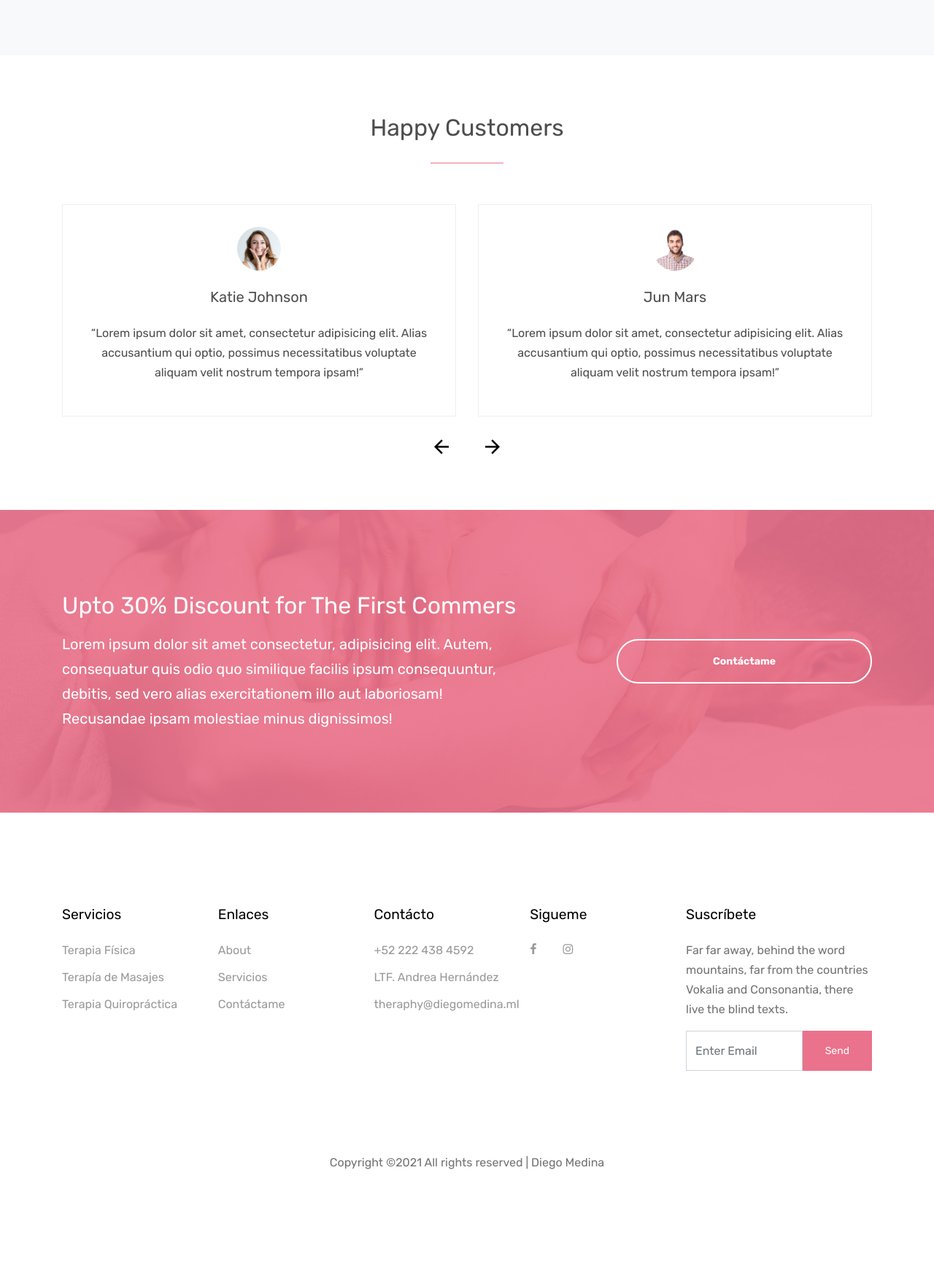
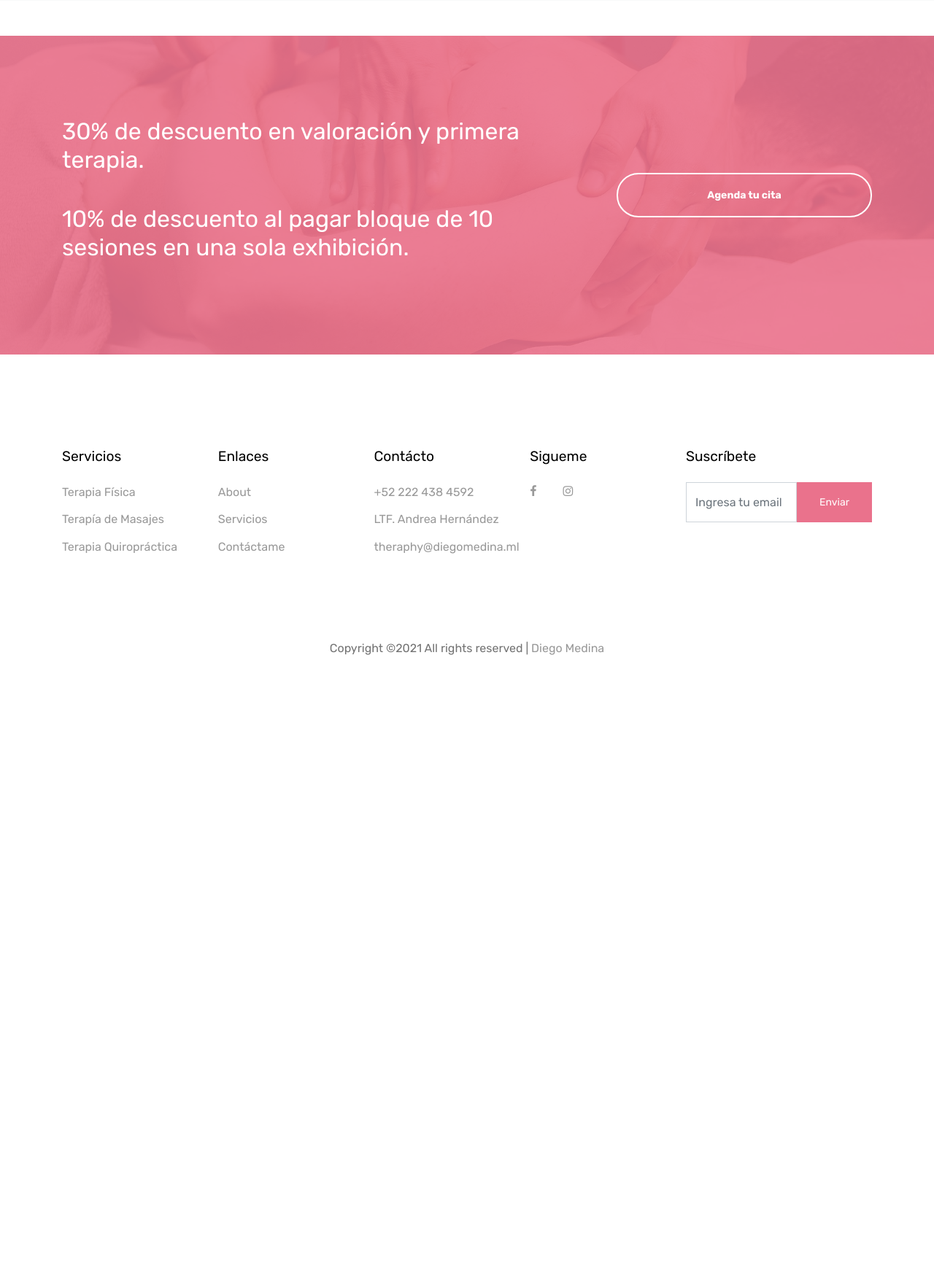
Before and after one commit to DiegoNMedina/blog, a CodeIgniter app: page /database/index.php/theraphy/index in a window 1280 px wide. Shown: the part 2672-4424 px from the top of the page at 73% size. After the commit the page ends 3570 px from the top, so only its background shows below. Run offline with CodeIgniter, Linux system fonts and the light colour scheme; some web fonts are replaced.

Commit message:
Content to Theraphy

```diff
--- a/application/config/routes.php
+++ b/application/config/routes.php
@@ -6,7 +6,5 @@ $route['404_override'] = 'notfound/index';
 $route['translate_uri_dashes'] = FALSE;
 
 $route['Miguel_Jr'] = "Music/Index";
-
-
 $route['LTF_AndreaH'] = "Theraphy";
-$route['LTF_AndreaH/About'] = "Theraphy/about";
+$route['LTF_AndreaH/About'] = "Theraphy/About";
--- a/application/controllers/Theraphy.php
+++ b/application/controllers/Theraphy.php
@@ -25,13 +25,13 @@ class Theraphy extends CI_Controller
         $this->load->view('theraphy/types', $config);
         $this->load->view('theraphy/extra', $config);
         $this->load->view('theraphy/offers', $config);
-        $this->load->view('theraphy/customers', $config);
+        /* $this->load->view('theraphy/customers', $config); */
         $this->load->view('theraphy/discount', $config);
         $this->load->view('theraphy/footer', $config);
         $this->load->view('theraphy/libraries');
     }
 
-    public function about(){
+    public function About(){
         $config['tphone'] = $this->config->item('tphone');
         $config['tcity'] = $this->config->item('tcity');
         $config['tzip_code'] = $this->config->item('tzip_code');
--- a/application/views/theraphy/customers.php
+++ b/application/views/theraphy/customers.php
@@ -2,7 +2,7 @@
   <div class="container">
     <div class="row mb-5">
       <div class="col-md-12 text-center">
-        <h2 class="site-section-heading text-center font-secondary">Happy Customers</h2>
+        <h2 class="site-section-heading text-center font-secondary">Clientes Felices</h2>
       </div>
     </div>
     <div class="row">
--- a/application/views/theraphy/discount.php
+++ b/application/views/theraphy/discount.php
@@ -2,11 +2,12 @@
     <div class="container">
         <div class="row align-items-center justify-content-between">
             <div class="col-lg-7 mb-4 mb-lg-0">
-                <h2 class="mb-3 mt-0 text-white">Upto 30% Discount for The First Commers</h2>
-                <p class="mb-0 text-white lead">Lorem ipsum dolor sit amet consectetur, adipisicing elit. Autem, consequatur quis odio quo similique facilis ipsum consequuntur, debitis, sed vero alias exercitationem illo aut laboriosam! Recusandae ipsam molestiae minus dignissimos!</p>
+                <h2 class="mb-3 mt-0 text-white">30% de descuento en valoración y primera terapia.</h2>
+                <br>
+                <h2 class="mb-3 mt-0 text-white">10% de descuento al pagar bloque de 10 sesiones en una sola exhibición.</h2>
             </div>
             <div class="col-lg-4">
-                <p class="mb-0"><a href="tel://<?php echo $tphone ?>"" class="btn btn-outline-white text-white btn-md btn-pill px-5 font-weight-bold btn-block">Contáctame</a></p>
+                <p class="mb-0"><a href="tel://<?php echo $tphone ?>"" class=" btn btn-outline-white text-white btn-md btn-pill px-5 font-weight-bold btn-block">Agenda tu cita</a></p>
             </div>
         </div>
     </div>
--- a/application/views/theraphy/extra.php
+++ b/application/views/theraphy/extra.php
@@ -1,12 +1,12 @@
 <div class="block-half-content-1 d-block d-lg-flex mt-5">
-    <div class="block-half-content-img" style="background-image: url('<?= base_url()?>assets/theraphy/images/hero_bg_1.jpg')">
+    <div class="block-half-content-img" style="background-image: url('<?= base_url() ?>assets/theraphy/images/electro2.jpg')">
 
     </div>
     <div class="block-half-content-text bg-primary">
         <div class="block-half-content-text-inner">
             <h2 class="block-half-content-heading mb-4">¿Por qué elegirme?</h2>
             <div class="block-half-content-excerpt">
-                <p class="lead">Lorem ipsum dolor sit amet, consectetur adipisicing elit. Ut tenetur possimus nam totam, repellat expedita ullam amet velit.</p>
+                <p class="lead">Mi formación académica se llevó a cabo en una de las universidades mejor reconocidas a nivel nacional, amplia experiencia en el área de fisioterapia preventiva, neurológica, ortopédica y pediátrica.</p>
             </div>
         </div>
 
@@ -15,7 +15,7 @@
                 <div class="col-sm-4">
                     <div class="counter">
                         <div class="number-wrap">
-                            <span class="block-counter-1-number" data-number="3">0</span><span class="append">K</span>
+                            <span class="block-counter-1-number" data-number="10">0</span><span class="append">K</span>
                         </div>
                         <span class="block-counter-1-caption">Clientes felices</span>
                     </div>
@@ -23,7 +23,7 @@
                 <div class="col-sm-4">
                     <div class="counter">
                         <div class="number-wrap">
-                            <span class="block-counter-1-number" data-number="7">0</span><span class="append"></span>
+                            <span class="block-counter-1-number" data-number="8">0</span><span class="append"></span>
                         </div>
                         <span class="block-counter-1-caption">Años de experiencia</span>
                     </div>
--- a/application/views/theraphy/footer.php
+++ b/application/views/theraphy/footer.php
@@ -36,11 +36,10 @@
             </div>
             <div class="col-lg-3">
                 <h2 class="footer-heading mb-4">Suscríbete</h2>
-                <p>Far far away, behind the word mountains, far from the countries Vokalia and Consonantia, there live the blind texts.</p>
                 <form action="#" method="post" class="subscription">
                     <div class="input-group mb-3  d-flex align-items-stretch">
-                        <input type="text" class="form-control bg-transparent" placeholder="Enter Email" aria-label="Enter Email" aria-describedby="button-addon2">
-                        <button class="btn btn-primary text-white" type="button" id="button-addon2">Send</button>
+                        <input type="text" class="form-control bg-transparent" placeholder="Ingresa tu email" aria-label="Enter Email" aria-describedby="button-addon2">
+                        <button class="btn btn-primary text-white" type="button" id="button-addon2">Enviar</button>
                     </div>
                 </form>
             </div>
@@ -51,7 +50,7 @@
                     <!-- Link back to Colorlib can't be removed. Template is licensed under CC BY 3.0. -->
                     Copyright &copy;<script>
                         document.write(new Date().getFullYear());
-                    </script> All rights reserved | <?= $name ?> </a>
+                    </script> All rights reserved | <a href="https://diegomedina.ml/"> <?= $name ?> </a>
                     <!-- Link back to Colorlib can't be removed. Template is licensed under CC BY 3.0. -->
                 </p>
             </div>
--- a/application/views/theraphy/head.php
+++ b/application/views/theraphy/head.php
@@ -3,6 +3,8 @@
 
 <head>
     <title>LTF Andrea Hernández</title>
+    <meta name="author" content="LTF Andrea Hernández Medina">
+    <meta name="description" content="Terapia a domicilio en todo puebla, contáctame.">
     <meta charset="utf-8">
     <meta name="viewport" content="width=device-width, initial-scale=1, shrink-to-fit=no">
 
--- a/application/views/theraphy/header.php
+++ b/application/views/theraphy/header.php
@@ -18,6 +18,7 @@
                     <nav class="site-navigation position-relative text-right" role="navigation">
                         <ul class="site-menu js-clone-nav mr-auto d-none d-lg-block">
                             <li><a href="<?= base_url('LTF_AndreaH') ?>"><span>Inicio</span></a></li>
+                            <li><a href="<?= base_url('LTF_AndreaH/About') ?>"><span>About</span></a></li>
                             <li class="has-children">
                                 <a href="services.html"><span>Servicios</span></a>
                                 <ul class="dropdown arrow-top">
@@ -34,7 +35,6 @@
                                     </li> -->
                                 </ul>
                             </li>
-                            <li><a href="<?= base_url('LTF_AndreaH/About') ?>"><span>About</span></a></li>
                             <li><a href="tel://<?php echo $tphone ?>"><span>Contacto</span></a></li>
                         </ul>
                     </nav>
--- a/application/views/theraphy/info.php
+++ b/application/views/theraphy/info.php
@@ -34,7 +34,8 @@
                         <span class="icon icon-clock-o mr-3"></span>
                         <div class="text">
                             <strong class="d-block heading">Horarios</strong>
-                            <span class="excerpt">Lu-Do 7:AM - 5PM</span>
+                            <span class="excerpt">Lu-Vi 9:00AM - 7:00PM</span>
+                            <span class="excerpt">Sa 9:00AM - 2:00PM</span>
                         </div>
                     </div>
                 </div>
--- a/application/views/theraphy/offers.php
+++ b/application/views/theraphy/offers.php
@@ -11,45 +11,22 @@
             <div class="half-wrap d-block d-md-flex">
                 <div class="half bg-white d-block d-md-flex arrow-right">
                     <div class="text">
-                        <h2>Terapia Fisica</h2>
-                        <p>Lorem ipsum dolor sit amet, consectetur adipisicing elit. Repellendus, unde!</p>
-                        <p><a href="course-details.html" class="btn btn-primary btn-sm btn-pill">Learn More</a></p>
+                        <h2>Terapia Física y Rehabilitación</h2>
+                        <p>Al término del bloque de sesiones, plan de tratamiento de higiene de columna para casa.</p>
+                        <p><a href="tel://<?php echo $tphone ?>" class="btn btn-primary btn-sm btn-pill">Contáctame</a></p>
                     </div>
                 </div>
-                <div class="half bg-img img" style="background-image: url('<?= base_url() ?>assets/theraphy/images/img_1.jpg');"></div>
+                <div class="half bg-img img" style="background-image: url('<?= base_url() ?>assets/theraphy/images/electro.jpg');"></div>
             </div>
             <div class="half-wrap d-block d-md-flex">
                 <div class="half bg-white d-block d-md-flex arrow-right">
                     <div class="text">
-                        <h2>Terapia de Masajes</h2>
-                        <p>Lorem ipsum dolor sit amet, consectetur adipisicing elit. Repellendus, unde!</p>
-                        <p><a href="course-details.html" class="btn btn-primary btn-sm btn-pill">Learn More</a></p>
+                        <h2>Terapia Manual</h2>
+                        <p>Al término del bloque de sesiones, masaje descontracturante de espalda.</p>
+                        <p><a href="tel://<?php echo $tphone ?>" class="btn btn-primary btn-sm btn-pill">Contáctame</a></p>
                     </div>
                 </div>
-                <div class="half bg-img img" style="background-image: url('<?= base_url() ?>assets/theraphy/images/img_2.jpg');"></div>
-            </div>
-        </div>
-
-        <div class="d-block d-lg-flex">
-            <div class="half-wrap d-block d-md-flex">
-                <div class="half bg-white d-block d-md-flex arrow-left order-md-2">
-                    <div class="text">
-                        <h2>Terapia Quiropráctica</h2>
-                        <p>Lorem ipsum dolor sit amet, consectetur adipisicing elit. Repellendus, unde!</p>
-                        <p><a href="course-details.html" class="btn btn-primary btn-sm btn-pill">Learn More</a></p>
-                    </div>
-                </div>
-                <div class="half bg-img img" style="background-image: url('<?= base_url() ?>assets/theraphy/images/img_3.jpg');"></div>
-            </div>
-            <div class="half-wrap d-block d-md-flex">
-                <div class="half bg-white  d-block d-md-flex arrow-left order-md-2">
-                    <div class="text">
-                        <h2>Terapia Quiropráctica</h2>
-                        <p>Lorem ipsum dolor sit amet, consectetur adipisicing elit. Repellendus, unde!</p>
-                        <p><a href="course-details.html" class="btn btn-primary btn-sm btn-pill">Learn More</a></p>
-                    </div>
-                </div>
-                <div class="half bg-img img" style="background-image: url('<?= base_url() ?>assets/theraphy/images/img_4.jpg');"></div>
+                <div class="half bg-img img" style="background-image: url('<?= base_url() ?>assets/theraphy/images/manual.jpg');"></div>
             </div>
         </div>
     </div>
--- a/application/views/theraphy/slider.php
+++ b/application/views/theraphy/slider.php
@@ -1,11 +1,11 @@
 <!-- SLIDER -->
-<div class="site-blocks-cover overlay" style="background-image: url(<?= base_url() ?>assets/theraphy/images/hero_bg_1.jpg);" data-aos="fade" data-stellar-background-ratio="0.5">
+<div class="site-blocks-cover overlay" style="background-image: url(<?= base_url() ?>assets/theraphy/images/electro.jpg);" data-aos="fade" data-stellar-background-ratio="0.5">
     <div class="container">
         <div class="row align-items-center justify-content-center text-center">
             <div class="col-md-10">
                 <div class="row justify-content-center mb-4">
                     <div class="col-md-10 text-center">
-                        <h1 data-aos="fade-up" class="mb-5">Daré soluciones a tu <span class="typed-words"></span></h1>
+                        <h1 data-aos="fade-up" class="mb-5">Una solución a tu <span class="typed-words"></span></h1>
                         <p data-aos="fade-up" data-aos-delay="100"><a href="#" class="btn btn-primary btn-pill">Empezar</a>
                         </p>
                     </div>
--- a/application/views/theraphy/types.php
+++ b/application/views/theraphy/types.php
@@ -2,38 +2,40 @@
     <div class="container">
         <div class="row">
             <div class="mb-4 mb-lg-0 col-sm-6 col-md-6 col-lg-3">
-                <h3 class="mb-3">Servicios</h3>
-                <p>Lorem ipsum dolor sit amet, consectetur adipisicing elit. Officia rerum, aliquid velit minima inventore ad consequatur accusamus dolor.</p>
-                <p><a href="#" class="d-inline-flex align-items-center block-service-1-more"><span>See all services</span> <span class="icon-keyboard_arrow_right icon"></span></a></p>
+                <h3 class="mb-3">Te ofrezco:</h3>
+                <ul class="ul-check list-unstyled success">
+                    <li>Aternción, valoración y tratamientos personalizados.</li>
+                    <li>Servicio a domicilio en todo Puebla.</li>
+                    <li>Horarios adaptables y modificables a conveniencia de cada paciente.</li>
+                    <li>Precios justos y accesibles.</li>
+                </ul>
+                <p><a href="#" class="d-inline-flex align-items-center block-service-1-more"><span>Ver Servicios</span> <span class="icon-keyboard_arrow_right icon"></span></a></p>
             </div>
             <div class="mb-4 mb-lg-0 col-sm-6 col-md-6 col-lg-3">
                 <div class="block-service-1-card">
-                    <a href="#" class="thumbnail-link d-block mb-4"><img src="<?= base_url() ?>assets/theraphy/images/img_1.jpg" alt="Image" class="img-fluid"></a>
-                    <h3 class="block-service-1-heading mb-3"><a href="#">Terapia Física</a></h3>
+                    <a href="#" class="thumbnail-link d-block mb-4"><img src="<?= base_url() ?>assets/theraphy/images/electro.jpg" alt="Image" class="img-fluid"></a>
+                    <h3 class="block-service-1-heading mb-3"><a href="#">Terapia Física y Rehabilitación</a></h3>
                     <div class="block-service-1-excerpt">
-                        <p>Lorem ipsum dolor sit amet, consectetur adipisicing elit. Enim odit molestias inventore, id sed, in harum tenetur earum.</p>
+                        <p>Técnicas y procesos terapéuticos que se realizan principalmente con las manos aplicadas sobre piel, musculo, tendones, ligamentos, articulaciones, fascias y nervios.</p>
                     </div>
-                    <p><a href="#" class="d-inline-flex align-items-center block-service-1-more"><span>Find out more</span> <span class="icon-keyboard_arrow_right icon"></span></a></p>
                 </div>
             </div>
             <div class="mb-4 mb-lg-0 col-sm-6 col-md-6 col-lg-3">
                 <div class="block-service-1-card">
-                    <a href="#" class="thumbnail-link d-block mb-4"><img src="<?= base_url() ?>assets/theraphy/images/img_2.jpg" alt="Image" class="img-fluid"></a>
-                    <h3 class="block-service-1-heading mb-3"><a href="#">Terapia Quiropráctica</a></h3>
+                    <a href="#" class="thumbnail-link d-block mb-4"><img src="<?= base_url() ?>assets/theraphy/images/manual.jpg" alt="Image" class="img-fluid"></a>
+                    <h3 class="block-service-1-heading mb-3"><a href="#">Terapia Manual</a></h3>
                     <div class="block-service-1-excerpt">
-                        <p>Lorem ipsum dolor sit amet, consectetur adipisicing elit. Enim odit molestias inventore, id sed, in harum tenetur earum.</p>
+                        <p>Tecnicas y procesos terapeuticos que se realizan principalmente con las manos aplciadas sobre piel, muscuulo, tendones, ligamentos, articulaciones, fascias y nervios.</p>
                     </div>
-                    <p><a href="#" class="d-inline-flex align-items-center block-service-1-more"><span>Find out more</span> <span class="icon-keyboard_arrow_right icon"></span></a></p>
                 </div>
             </div>
             <div class="mb-4 mb-lg-0 col-sm-6 col-md-6 col-lg-3">
                 <div class="block-service-1-card">
                     <a href="#" class="thumbnail-link d-block mb-4"><img src="<?= base_url() ?>assets/theraphy/images/img_3.jpg" alt="Image" class="img-fluid"></a>
-                    <h3 class="block-service-1-heading mb-3"><a href="#">Terapía de Masajes</a></h3>
+                    <h3 class="block-service-1-heading mb-3"><a href="#">Terapía Física Preventiva</a></h3>
                     <div class="block-service-1-excerpt">
-                        <p>Lorem ipsum dolor sit amet, consectetur adipisicing elit. Enim odit molestias inventore, id sed, in harum tenetur earum.</p>
+                        <p>Enfocado en mejorar conciencia corporal para entender movimientos evitando malas posturas minimizando riesgo de lesiones, mejora de tono muscular. Atención preoperatoria (Ortopédica, pulmonar...)</p>
                     </div>
-                    <p><a href="#" class="d-inline-flex align-items-center block-service-1-more"><span>Find out more</span> <span class="icon-keyboard_arrow_right icon"></span></a></p>
                 </div>
             </div>
         </div>
```
Also changed, not shown: application/views/theraphy/about.php (+11 -11 lines), assets/theraphy/images/manual.jpg (renamed from assets/theraphy/images/img_4.jpg), 2 other files.
